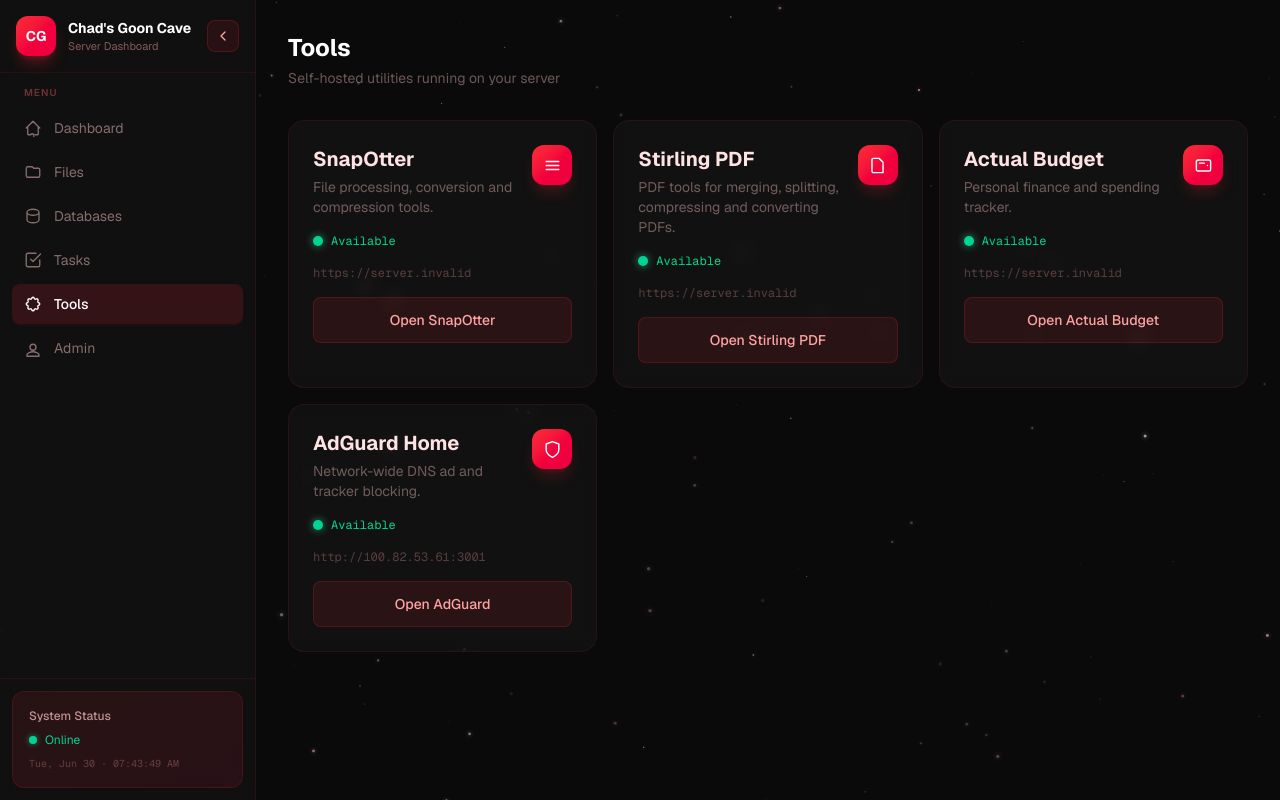
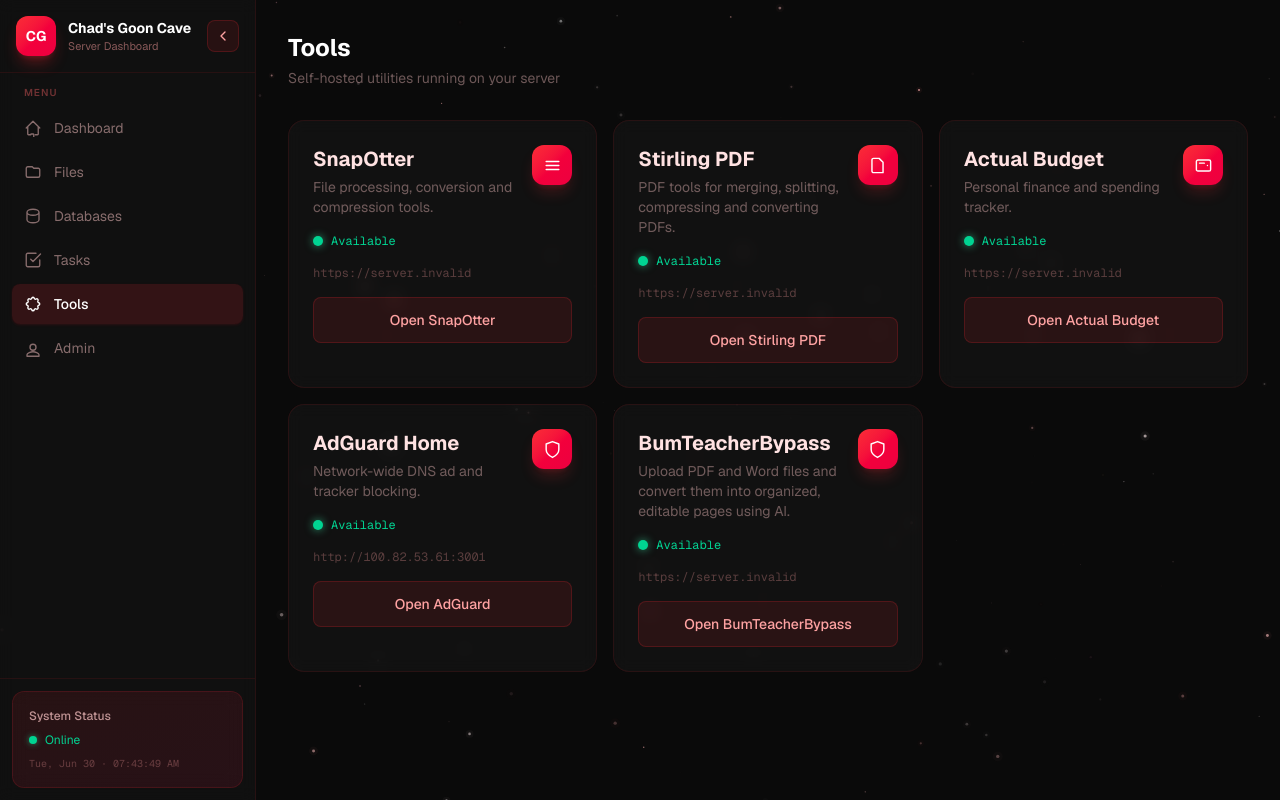
Before and after one commit to iSadChad/server_dashboard, a Next.js app: page /tools in a window 1280 px wide. Built offline with nearby package versions, Linux system fonts and the light colour scheme; no server answers.

Commit message:
added bumteacherbypass

```diff
--- a/app/tools/page.js
+++ b/app/tools/page.js
@@ -19,6 +19,11 @@ export default function ToolsPage() {
     process.env.NEXT_PUBLIC_ACTUAL_BUDGET_URL ||
       "https://chadsgooncave.tailbfa409.ts.net"
   );
+  const bumteacherbypassUrl = cleanUrl(
+    process.env.NEXT_PUBLIC_BUMTEACHERBYPASS_URL ||
+      "http://100.82.53.61:3847"
+  );
+
 
   return (
     <PageLayout>
@@ -60,6 +65,13 @@ export default function ToolsPage() {
           description="Network-wide DNS ad and tracker blocking."
           url="http://100.82.53.61:3001"
           buttonLabel="Open AdGuard"
+          icon="M12 22s8-4 8-10V5l-8-3-8 3v7c0 6 8 10 8 10z"
+/>
+<ToolCard
+          title="BumTeacherBypass"
+          description="Upload PDF and Word files and convert them into organized, editable pages using AI."
+          url={bumteacherbypassUrl}
+          buttonLabel="Open BumTeacherBypass"
           icon="M12 22s8-4 8-10V5l-8-3-8 3v7c0 6 8 10 8 10z"
 />
         </div>
```
